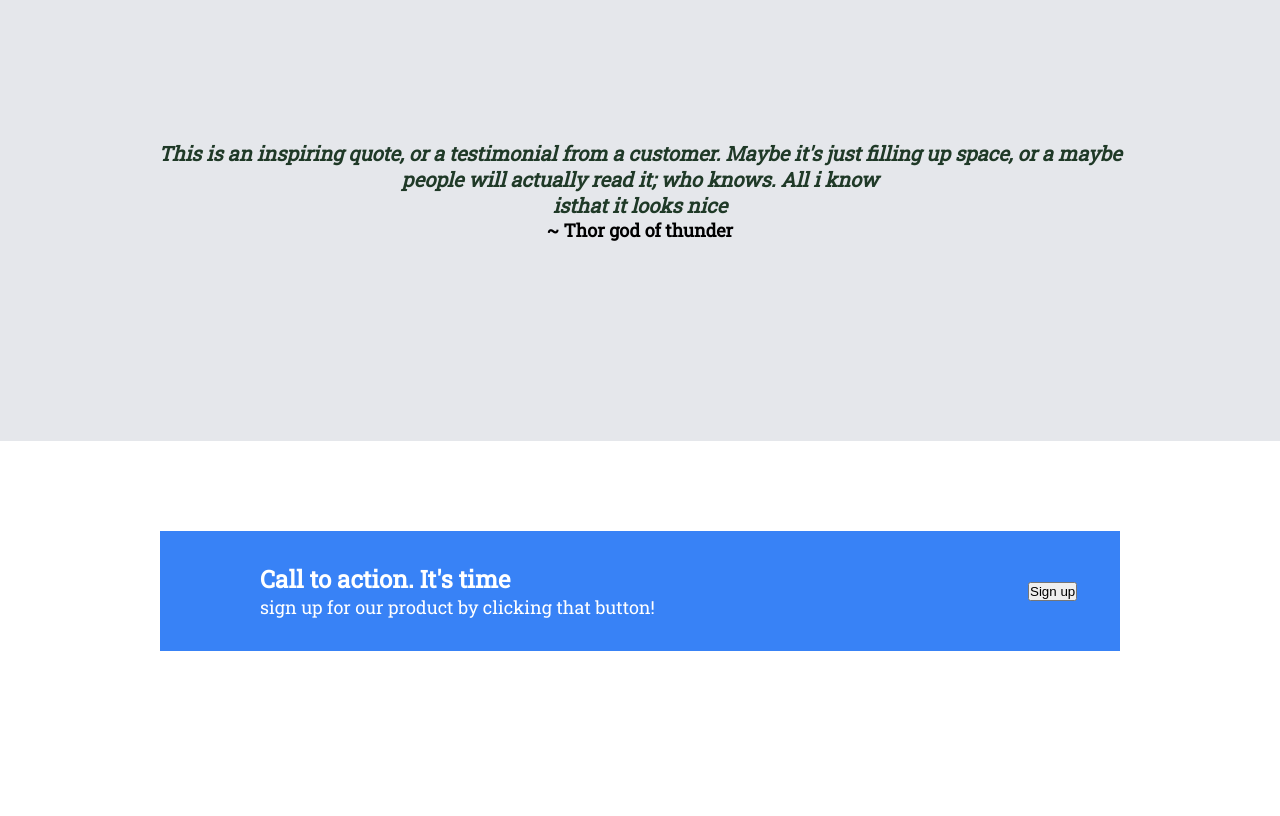
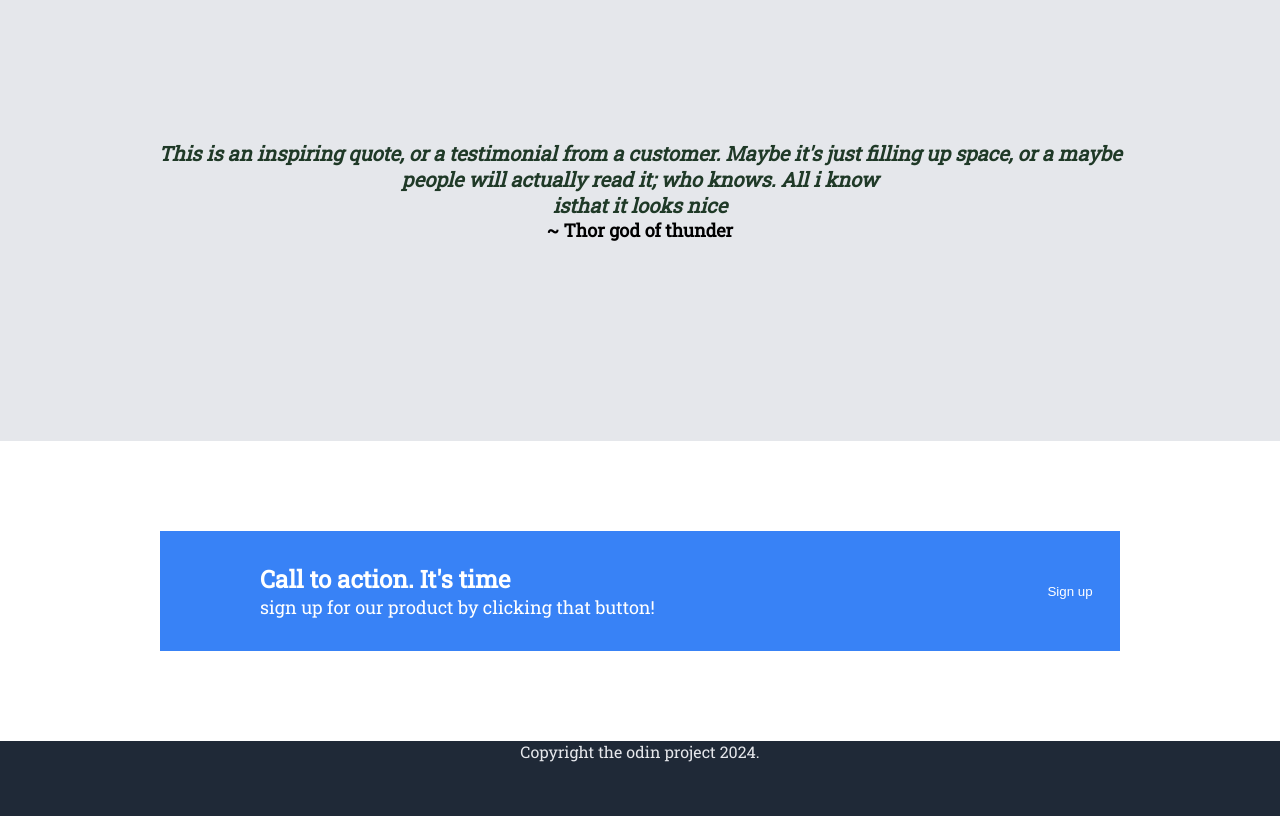
Before and after one commit to JethroZmind/Landing-page, a plain HTML site: page index.html in a window 1280 px wide. Shown: the part 1055-1871 px from the top of the page. Before the commit the page ends 1796 px from the top, so only its background shows below. Drawn offline with Linux system fonts and the light colour scheme.

Commit message:
Made a footer and adjusted the size

```diff
--- a/Styles.css
+++ b/Styles.css
@@ -201,3 +201,12 @@ h4{
     border: 1px white;
     border-radius: 10px solid white;
 }
+
+.footer{
+    display: flex;
+    justify-content: center;
+    background-color: #1F2937;
+    color: #e5e7eb;
+    height: 75px;
+
+}
--- a/index.html
+++ b/index.html
@@ -64,9 +64,12 @@
             <p class="last-p"> sign up for our product by clicking that button!</p>
         </div>
         <div class="right">
-            <button type="button" class="button-last-div">Sign up</button>
+            <button type="button" class="btn-last-div">Sign up</button>
         </div>
     </div>
+</div>
+<div class="footer">
+    Copyright the odin project 2024.
 </div>
 
     </body>
```
